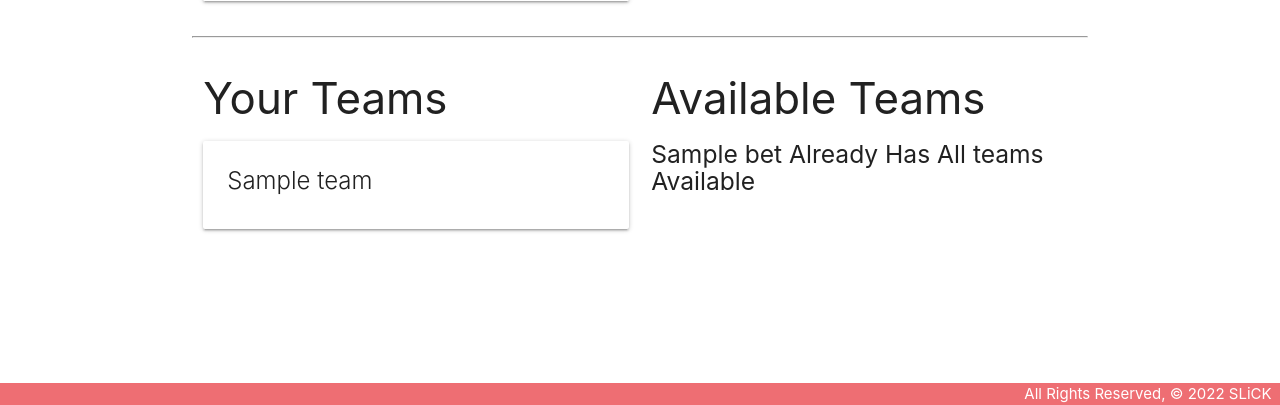
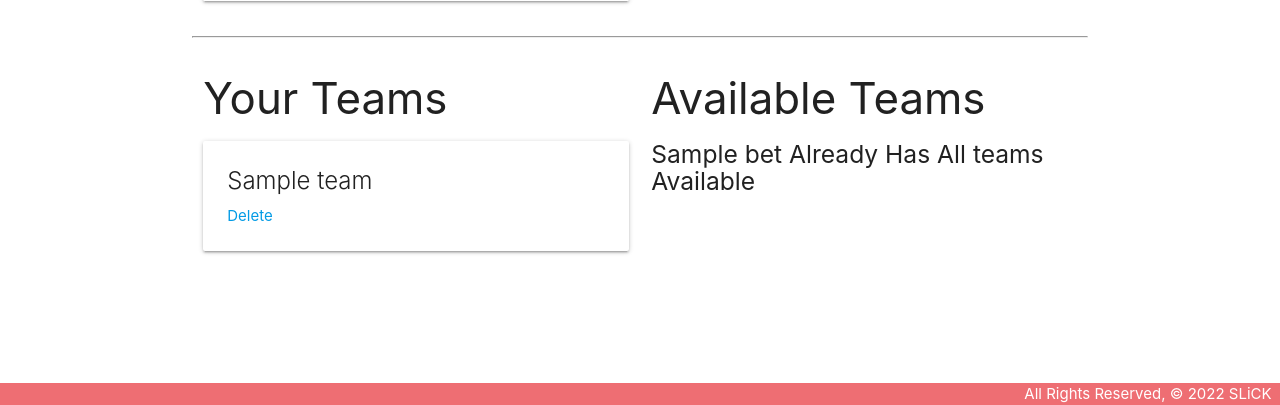
Before and after one commit to sparklingwaterlemon/Project-3-SLiCK, a Django app: page /bets/1/ in a window 1280 px wide. Shown: the part 395-800 px from the top of the page. Run offline with Django 4.2, Linux system fonts and the light colour scheme; a user stored in the database is signed in; tables that the repository leaves empty hold one stand-in row (values such as "Sample post").

Commit message:
add delete link to team

```diff
--- a/slick_fantasy/main_app/templates/bets/detail.html
+++ b/slick_fantasy/main_app/templates/bets/detail.html
@@ -30,7 +30,7 @@
             {% for team in bets.teams.all %}
                 <div class="card">
                     <div class="card-content">
-                        <span class="card-title">{{ team.name }}</span>
+                        <span class="card-title">{{ team.name }}</span><a href="{% url 'teams_delete' bets.id %}">Delete</a>
                     </div>
                 </div>
             {% endfor %}
@@ -46,7 +46,7 @@
                 <div class="card">
                     <div class="card-content">
                         <span class="card-title">
-                            {{ team.name }} <a href="{% url 'teams_delete' bets.id %}">Delete</a>
+                            {{ team.name }}
                         </span>
                     </div>
                     <div class="card-action">
```
